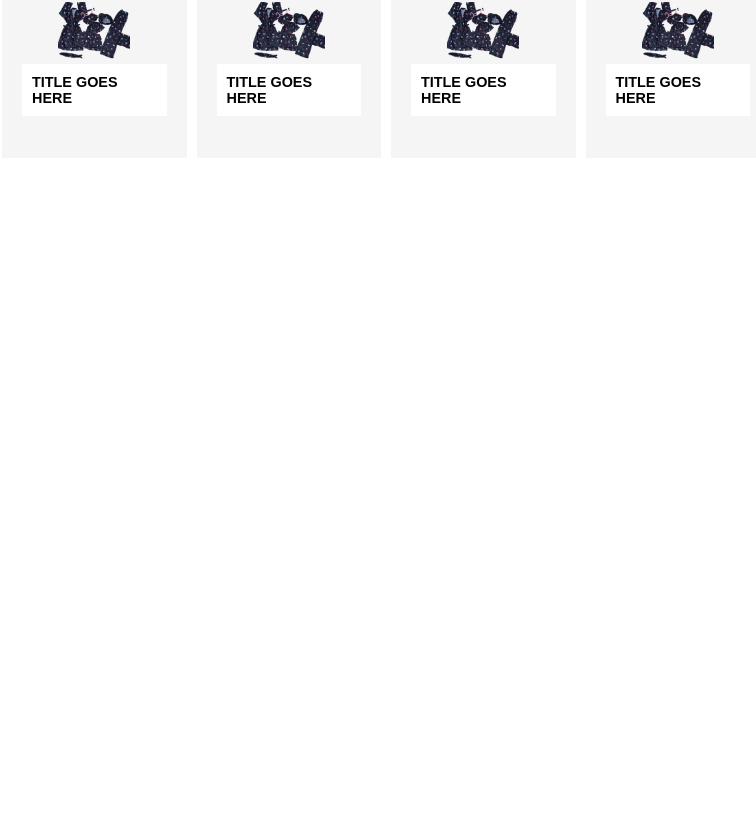
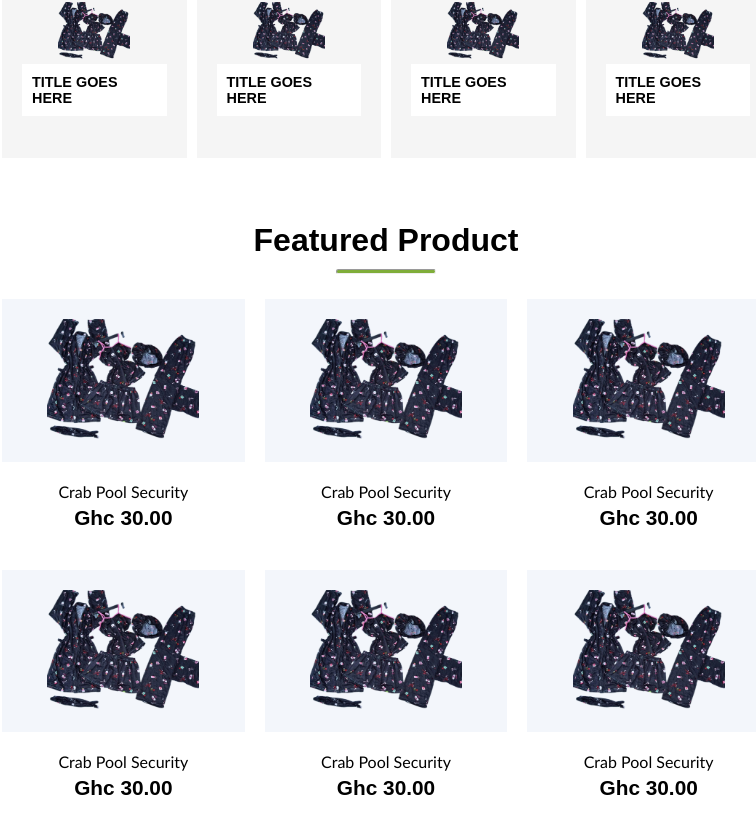
Before and after one commit to codinnovation/clamorous-collection, a Next.js app: page / in a window 1280 px wide. Shown: the part 617-1437 px from the top of the page, without its empty margins (254-1010 px from the left). Before the commit the page ends 800 px from the top, so only its background shows below. Built offline with nearby package versions, Linux system fonts and the light colour scheme.

Commit message:
designed the feature category

```diff
--- /dev/null
+++ b/src/pages/home/featured-category/index.jsx
@@ -0,0 +1,86 @@
+import React from "react";
+import styles from "../../../styles/home/feature-category.module.css";
+import HeroImage from "../../../../public/hero-img.png";
+import Image from "next/image";
+
+function FeatureCategory() {
+  return (
+    <>
+      <div className={styles.featureContainer}>
+        <div className={styles.featureContainerHeader}>
+          <h1>Featured Product</h1>
+          <hr />
+        </div>
+        <div className={styles.featureContent}>
+          <div className={styles.productContainer}>
+            <div className={styles.productImage}>
+              <Image src={HeroImage} width={900} height={900} alt="" />
+            </div>
+
+            <div className={styles.productInformation}>
+              <p>Crab Pool Security</p>
+              <h1>Ghc 30.00</h1>
+            </div>
+          </div>
+
+		  <div className={styles.productContainer}>
+            <div className={styles.productImage}>
+              <Image src={HeroImage} width={900} height={900} alt="" />
+            </div>
+
+            <div className={styles.productInformation}>
+              <p>Crab Pool Security</p>
+              <h1>Ghc 30.00</h1>
+            </div>
+          </div>
+
+		  <div className={styles.productContainer}>
+            <div className={styles.productImage}>
+              <Image src={HeroImage} width={900} height={900} alt="" />
+            </div>
+
+            <div className={styles.productInformation}>
+              <p>Crab Pool Security</p>
+              <h1>Ghc 30.00</h1>
+            </div>
+          </div>
+
+		  <div className={styles.productContainer}>
+            <div className={styles.productImage}>
+              <Image src={HeroImage} width={900} height={900} alt="" />
+            </div>
+
+            <div className={styles.productInformation}>
+              <p>Crab Pool Security</p>
+              <h1>Ghc 30.00</h1>
+            </div>
+          </div>
+
+		  <div className={styles.productContainer}>
+            <div className={styles.productImage}>
+              <Image src={HeroImage} width={900} height={900} alt="" />
+            </div>
+
+            <div className={styles.productInformation}>
+              <p>Crab Pool Security</p>
+              <h1>Ghc 30.00</h1>
+            </div>
+          </div>
+
+		  <div className={styles.productContainer}>
+            <div className={styles.productImage}>
+              <Image src={HeroImage} width={900} height={900} alt="" />
+            </div>
+
+            <div className={styles.productInformation}>
+              <p>Crab Pool Security</p>
+              <h1>Ghc 30.00</h1>
+            </div>
+          </div>
+        </div>
+      </div>
+    </>
+  );
+}
+
+export default FeatureCategory;
--- a/src/pages/home/index.jsx
+++ b/src/pages/home/index.jsx
@@ -3,6 +3,7 @@ import TopBar from "./top-bar";
 import NavigationBar from "./navigation-bar";
 import HeroSection from "./hero-section";
 import AfterHeroSection from "./after-hero-section";
+import FeatureCategory from "./featured-category";
 
 function HomePage() {
   return (
@@ -12,6 +13,7 @@ function HomePage() {
         <NavigationBar />
         <HeroSection />
         <AfterHeroSection />
+		<FeatureCategory/>
       </div>
     </>
   );
--- /dev/null
+++ b/src/styles/home/feature-category.module.css
@@ -0,0 +1,74 @@
+.featureContainer {
+  background-color: #fff;
+}
+
+.featureContainerHeader {
+  display: flex;
+  justify-content: center;
+  align-items: center;
+  flex-direction: column;
+  margin-top: 5%;
+}
+
+.featureContainerHeader h1 {
+  font-weight: 900;
+  font-family: sans-serif;
+}
+
+.featureContainerHeader hr {
+  background-color: #7fad39;
+  width: 100px;
+  height: 5px;
+  border-radius: 10px;
+  margin-top: 10px;
+  display: flex;
+  justify-content: center;
+  align-items: center;
+}
+
+.featureContent {
+  width: 60%;
+  margin: 0 auto;
+  margin-top: 2%;
+  display: grid;
+  grid-template-columns: 1fr 1fr 1fr;
+  gap: 20px;
+}
+
+.productContainer {
+  width: 100%;
+  height: auto;
+  cursor: pointer;
+}
+
+.productImage {
+  background-color: #f3f6fb;
+  display: flex;
+  justify-content: center;
+  align-items: center;
+  padding: 20px;
+}
+
+.productImage img{
+	width: 75%;
+	height: auto;
+}
+
+.productInformation{
+	padding: 20px;
+	display: flex;
+	justify-content: center;
+	align-items: center;
+	flex-direction: column;
+}
+
+.productInformation p{
+	font-size: 1em;
+	color: #000;
+}
+
+.productInformation h1{
+	font-size: 1.3em;
+	font-family: sans-serif;
+	margin-top: 5px;
+}
```
